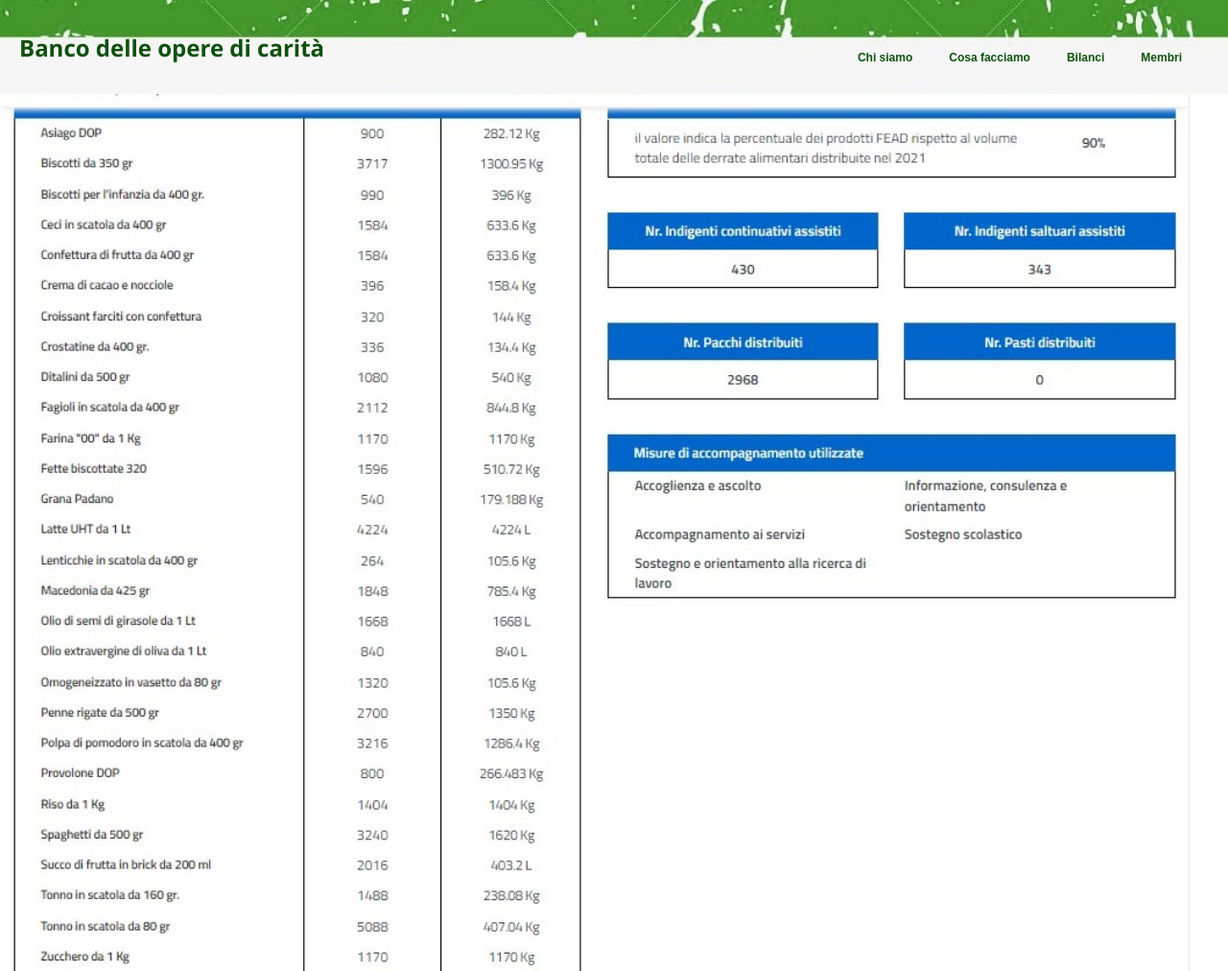
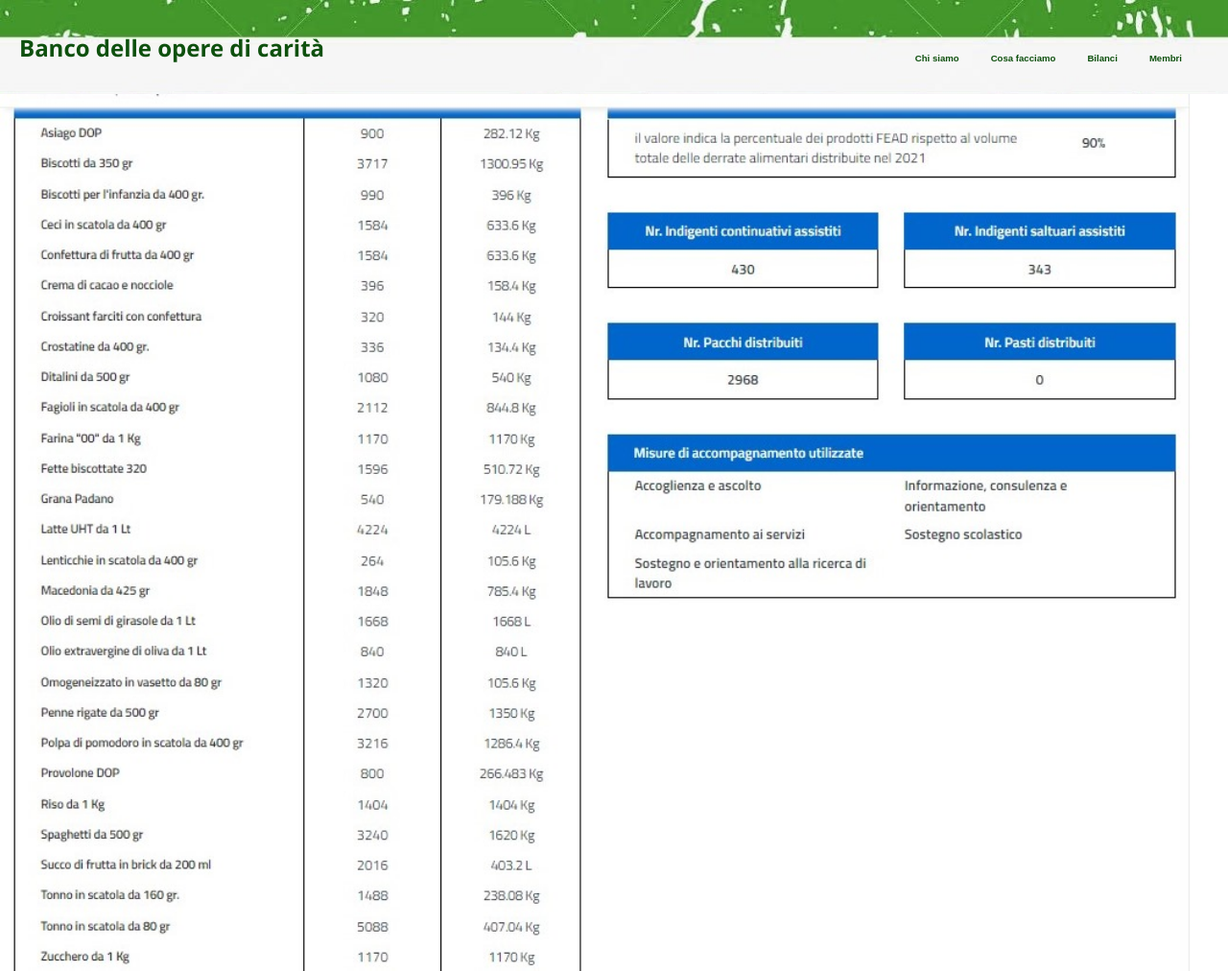
Before and after one commit to spacecraft04/villonlus, a plain HTML site: page index.html in a window 1280 px wide. Shown: the top 1012 px of the page at 96% size. Drawn offline with Linux system fonts and the light colour scheme.

Commit message:
Update index.html

```diff
--- a/index.html
+++ b/index.html
@@ -100,7 +100,7 @@
    nav ul {
       display: flex;
       flex-direction: row;
-      gap: 10px;            /* più spazio tra i link */
+      gap: 5px;            /* più spazio tra i link */
       margin: 0;
       padding: 0;
       flex-wrap: nowrap;
@@ -109,7 +109,7 @@
    }
 
    nav ul li a {
-      font-size: 0.75rem;
+      font-size: 0.6rem;
       white-space: nowrap;
    }
 }
```
